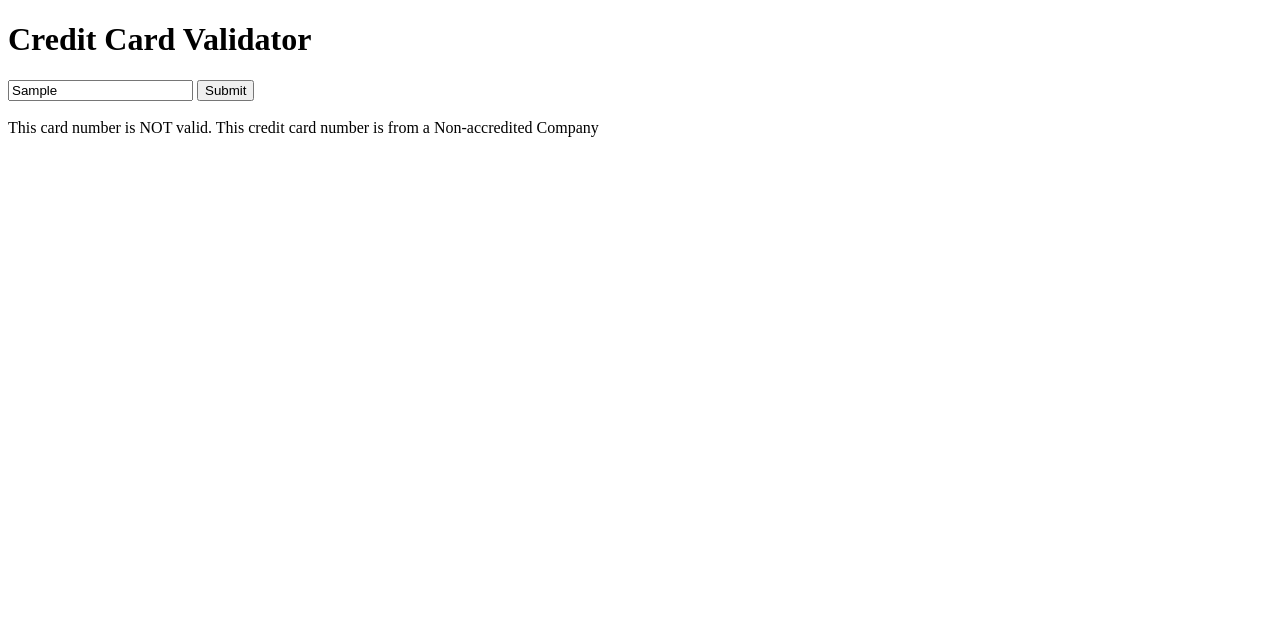
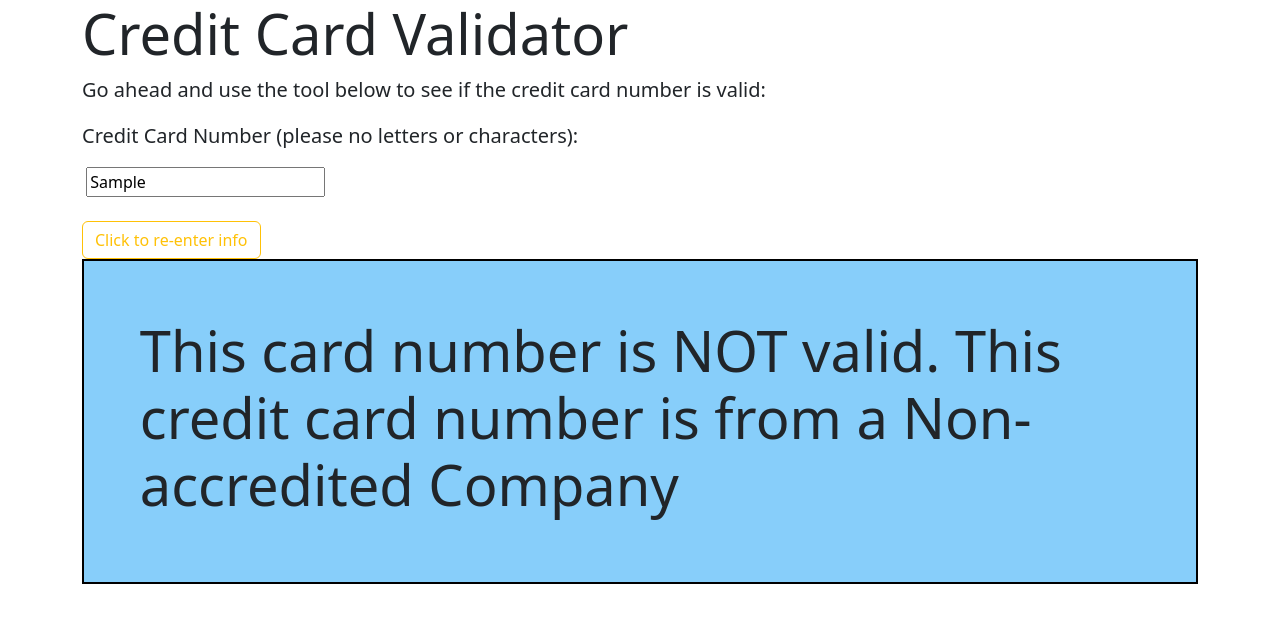
Before and after one commit to rgiosa10/credit-card-validator, a plain HTML site: page index.html in a window 1280 px wide. Both pictures are taken after typing "Sample" into the empty fields and a click on the button "Submit". Drawn offline with nearby package versions, Linux system fonts and the light colour scheme.

Commit message:
Add css, bootstrap, reset button and styling to webpage

```diff
--- /dev/null
+++ b/css/styles.css
@@ -0,0 +1,9 @@
+.hidden {
+  display: none;
+}
+
+.bottom {
+  background-color: lightskyblue;
+  padding: 5%;
+  border: black solid 2px;
+}
--- a/index.html
+++ b/index.html
@@ -1,6 +1,8 @@
 <!DOCTYPE html>
 <html lang="en">
 <head>
+  <link href="https://cdn.jsdelivr.net/npm/bootstrap@5.2.2/dist/css/bootstrap.min.css" rel="stylesheet" integrity="sha384-Zenh87qX5JnK2Jl0vWa8Ck2rdkQ2Bzep5IDxbcnCeuOxjzrPF/et3URy9Bv1WTRi" crossorigin="anonymous">
+  <link rel="stylesheet" href="css/styles.css">
   <script src="js/scripts.js"></script>
   <meta charset="UTF-8">
   <meta http-equiv="X-UA-Compatible" content="IE=edge">
@@ -8,15 +10,30 @@
   <title>Credit Card Validator</title>
 </head>
 <body>
-  <h1>Credit Card Validator</h1>
+  <div class="jumbotron jumbotron-fluid">
+    <div class="container">
+      <h1 class="display-4">Credit Card Validator</h1>
+      <p class="lead">Go ahead and use the tool below to see if the credit card number is valid:</span></p>
+    </div>
+  </div>
 
-  <form id="text-input">
-    <label for="text-input"></label>
-    <input type="text" name="text-input1" id="text-input1">
-    <button type="submit">Submit</button>
-  </form><br>
+  <div class="container">
+    <p class="lead">Credit Card Number (please no letters or characters):</p>
+    <form id="text-input">
+      <label for="text-input"></label>
+      <input type="text" name="text-input1" id="text-input1">
+      <button class="btn btn-primary btn-lg" id="form-submit-button" type="submit">Submit</button>
+    </form><br>
 
-  <div id="results"></div>
+    <button id="reset-btn" type="button" class="hidden">Click to re-enter info</button>
+    <div id="result" class="hidden">
+      <div id="results" class="jumbotron jumbotron-fluid">
+        <h2 id="resultText" class="display-4">Placeholder: Results text will show up here</h2>
+
+      </div>
+    </div>
+
+  </div>
 
 </body>
 </html>
--- a/js/scripts.js
+++ b/js/scripts.js
@@ -1,6 +1,4 @@
 // Business Logic
-
-
 
 function companyCheck(text) {
   cleanString = text.trim()
@@ -53,14 +51,27 @@ function addArrayElements(textArray) {
 
 // UI Logic
 
+function reset() {
+  // Unhide form submit button
+  document.getElementById("form-submit-button").setAttribute("class", "btn btn-primary btn-lg");
+  // Hide the results section and reset button
+  document.getElementById("result").setAttribute("class", "hidden");
+  document.getElementById("reset-btn").setAttribute("class", "hidden");
+
+  // Reset form inputs to default values
+  document.getElementById("text-input1").value = null;
+}
+
 window.addEventListener("load", function() {
   let form = document.querySelector("form");
+  let resetBtn = document.getElementById("reset-btn");
 
   form.addEventListener("submit", function(event) {
     event.preventDefault();
 
     const text = document.getElementById("text-input1").value;
-    let div = document.querySelector("div");
+    let div = document.getElementById("results");
+    let h2 = document.getElementById("resultText");
     let textArray = convertToArrayAndNumbers(text);
     let results = addArrayElements(textArray);
     let accCompanyOutput = companyCheck(text);
@@ -72,7 +83,18 @@ window.addEventListener("load", function() {
       resultMessage = "This card number is valid.";
     };
 
-    div.append(resultMessage);
-    div.append(" This credit card number is from " + accCompanyOutput)
+    h2.innerText = resultMessage + " This credit card number is from " + accCompanyOutput
+
+    // Unhide results
+    document.getElementById("result").setAttribute("class", "bottom");
+
+    // Hide the form submit button
+    document.getElementById("form-submit-button").setAttribute("class", "hidden");
+
+
+    // Unhide the reset button
+    document.getElementById("reset-btn").setAttribute("class","btn btn-outline-warning");
+    // Event Listener for clicking the reset button
+    resetBtn.addEventListener("click", reset);
   });
 });
```
